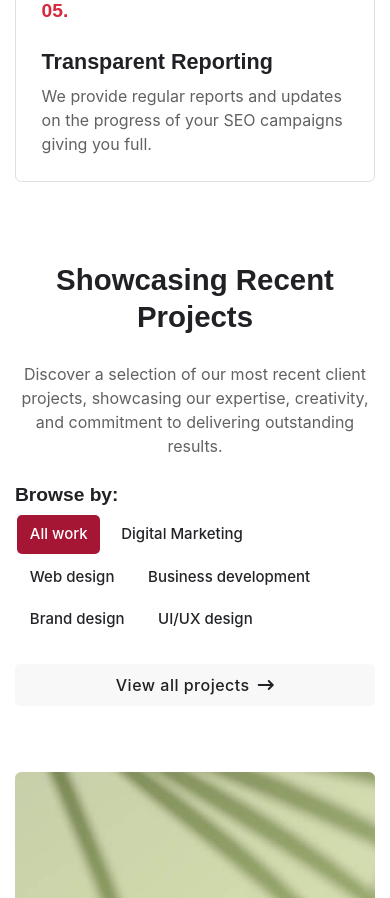
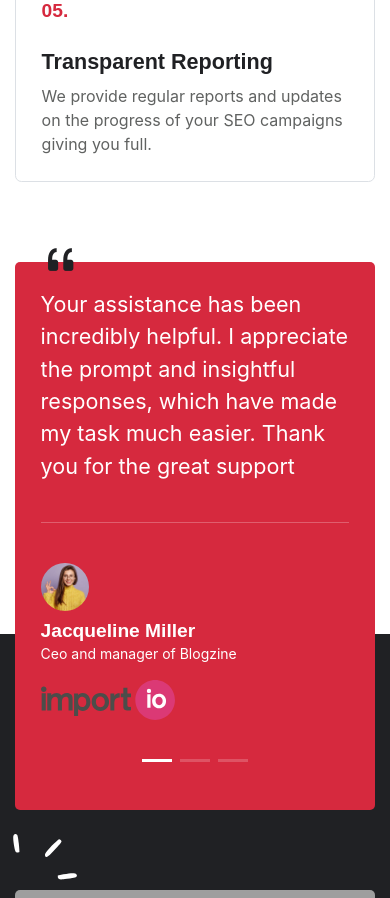
Before and after one commit to srivardhanrr/liw-site-live, a Django app: page / in a window 390 px wide. Shown: the part 4661-5559 px from the top of the page. Run offline with Django 5.2, Linux system fonts and the light colour scheme; some libraries are stand-ins or nearby versions; grey boxes are pictures that could not be loaded.

Commit message:
first commit

```diff
--- a/templates/home/index.html
+++ b/templates/home/index.html
@@ -1111,174 +1111,174 @@
 
     <!-- =======================
     Work START -->
-    <section>
-        <div class="container">
-            <!-- Title -->
-            <div class="inner-container text-center mb-4 mb-sm-6">
-                <h2 class="mb-4">Showcasing Recent Projects</h2>
-                <p class="mb-0">Discover a selection of our most recent client projects, showcasing our expertise,
-                    creativity, and commitment to delivering outstanding results.</p>
-            </div>
-
-            <div class="row g-4">
-                <!-- Tabs -->
-                <div class="col-md-4 col-lg-3">
-                    <div class="d-flex flex-column h-100">
-                        <h6 class="mb-sm-3">Browse by:</h6>
-                        <!-- Tab item START -->
-                        <div class="grid-menu mb-4" data-target=".filter-container">
-                            <ul class="nav flex-md-column gap-1 nav-pills nav-pills-primary">
-                                <li class="nav-item">
-                                    <a class="nav-link active" data-filter="*">All work</a>
-                                </li>
-                                <li class="nav-item">
-                                    <a class="nav-link" data-filter=".marketing">Digital Marketing</a>
-                                </li>
-                                <li class="nav-item">
-                                    <a class="nav-link" data-filter=".design">Web design</a>
-                                </li>
-                                <li class="nav-item">
-                                    <a class="nav-link" data-filter=".business">Business development</a>
-                                </li>
-                                <li class="nav-item">
-                                    <a class="nav-link" data-filter=".brand">Brand design</a>
-                                </li>
-                                <li class="nav-item">
-                                    <a class="nav-link" data-filter=".ui">UI/UX design</a>
-                                </li>
-                            </ul>
-
-                            <!--Tab item END  -->
-                        </div>
-
-                        <!-- Button -->
-                        <a href="portfolio-showcase.html" class="btn btn-light mt-auto mb-5">View all projects<i
-                                class="fa-solid fa-arrow-right-long ms-2"></i></a>
-                    </div>
-                </div>
-
-                <!-- Tab content START -->
-                <div class="col-md-8 col-lg-9">
-                    <div class="row g-4 filter-container" data-isotope='{"layoutMode": "masonry"}'>
-                        <!-- Work item -->
-                        <div class="col-sm-6 col-lg-4 grid-item marketing business brand">
-                            <div class="card card-element-hover card-metro-hover">
-                                <!-- Card Image -->
-                                <img src="{% static 'assets/images/portfolio/masonry/01.jpg' %}" alt="portfolio-image">
-
-                                <!-- Card elements -->
-                                <div class="card-img-overlay hover-element d-flex">
-                                    <!-- Info -->
-                                    <div class="card-text mt-auto">
-                                        <h6 class="mb-0"><a href="portfolio-case-studies-v1.html"
-                                                            class="text-white stretched-link">Dynamic Workflows
-                                            Website</a></h6>
-                                        <small class="text-white">UI/UX design</small>
-                                    </div>
-                                </div>
-                            </div>
-                        </div>
-
-                        <!-- Work item -->
-                        <div class="col-sm-6 col-lg-4 grid-item brand ui">
-                            <div class="card card-element-hover card-metro-hover">
-                                <!-- Card Image -->
-                                <img src="{% static 'assets/images/portfolio/masonry/04.jpg' %}" alt="portfolio-image">
-
-                                <!-- Card elements -->
-                                <div class="card-img-overlay hover-element d-flex">
-                                    <!-- Info -->
-                                    <div class="card-text mt-auto">
-                                        <h6 class="mb-0"><a href="portfolio-case-studies-v1.html"
-                                                            class="text-white stretched-link">ElevateTech Redesign</a>
-                                        </h6>
-                                        <small class="text-white">Brand design</small>
-                                    </div>
-                                </div>
-                            </div>
-                        </div>
-
-                        <!-- Work item -->
-                        <div class="col-sm-6 col-lg-4 grid-item business design brand">
-                            <div class="card card-element-hover card-metro-hover">
-                                <!-- Card Image -->
-                                <img src="{% static 'assets/images/portfolio/masonry/02.jpg' %}" alt="portfolio-image">
-
-                                <!-- Card elements -->
-                                <div class="card-img-overlay hover-element d-flex">
-                                    <!-- Info -->
-                                    <div class="card-text mt-auto">
-                                        <h6 class="mb-0"><a href="portfolio-case-studies-v1.html"
-                                                            class="text-white stretched-link">User-Centric Redesign</a>
-                                        </h6>
-                                        <small class="text-white">Web design</small>
-                                    </div>
-                                </div>
-                            </div>
-                        </div>
-
-                        <!-- Work item -->
-                        <div class="col-sm-6 col-lg-4 grid-item design marketing">
-                            <div class="card card-element-hover card-metro-hover">
-                                <!-- Card Image -->
-                                <img src="{% static 'assets/images/portfolio/masonry/05.jpg' %}" alt="portfolio-image">
-
-                                <!-- Card elements -->
-                                <div class="card-img-overlay hover-element d-flex">
-                                    <!-- Info -->
-                                    <div class="card-text mt-auto">
-                                        <h6 class="mb-0"><a href="portfolio-case-studies-v1.html"
-                                                            class="text-white stretched-link">Sustainability
-                                            Initiative</a></h6>
-                                        <small class="text-white">Business dev</small>
-                                    </div>
-                                </div>
-                            </div>
-                        </div>
-
-                        <!-- Work item -->
-                        <div class="col-sm-6 col-lg-4 grid-item business design">
-                            <div class="card card-element-hover card-metro-hover">
-                                <!-- Card Image -->
-                                <img src="{% static 'assets/images/portfolio/masonry/06.jpg' %}" alt="portfolio-image">
-
-                                <!-- Card elements -->
-                                <div class="card-img-overlay hover-element d-flex">
-                                    <!-- Info -->
-                                    <div class="card-text mt-auto">
-                                        <h6 class="mb-0"><a href="portfolio-case-studies-v1.html"
-                                                            class="text-white stretched-link">E-commerce Expansion</a>
-                                        </h6>
-                                        <small class="text-white">Digital Marketing</small>
-                                    </div>
-                                </div>
-                            </div>
-                        </div>
-
-                        <!-- Work item -->
-                        <div class="col-sm-6 col-lg-4 grid-item ui">
-                            <div class="card card-element-hover card-metro-hover">
-                                <!-- Card Image -->
-                                <img src="{% static 'assets/images/portfolio/masonry/03.jpg' %}" alt="portfolio-image">
-
-                                <!-- Card elements -->
-                                <div class="card-img-overlay hover-element d-flex">
-                                    <!-- Info -->
-                                    <div class="card-text mt-auto">
-                                        <h6 class="mb-0"><a href="portfolio-case-studies-v1.html"
-                                                            class="text-white stretched-link">Social Media
-                                            Engagement</a></h6>
-                                        <small class="text-white">UI/UX design</small>
-                                    </div>
-                                </div>
-                            </div>
-                        </div>
-                    </div>
-                </div>
-                <!-- Tab content END -->
-            </div> <!-- Row END -->
-        </div>
-    </section>
+{#    <section>#}
+{#        <div class="container">#}
+{#            <!-- Title -->#}
+{#            <div class="inner-container text-center mb-4 mb-sm-6">#}
+{#                <h2 class="mb-4">Showcasing Recent Projects</h2>#}
+{#                <p class="mb-0">Discover a selection of our most recent client projects, showcasing our expertise,#}
+{#                    creativity, and commitment to delivering outstanding results.</p>#}
+{#            </div>#}
+{##}
+{#            <div class="row g-4">#}
+{#                <!-- Tabs -->#}
+{#                <div class="col-md-4 col-lg-3">#}
+{#                    <div class="d-flex flex-column h-100">#}
+{#                        <h6 class="mb-sm-3">Browse by:</h6>#}
+{#                        <!-- Tab item START -->#}
+{#                        <div class="grid-menu mb-4" data-target=".filter-container">#}
+{#                            <ul class="nav flex-md-column gap-1 nav-pills nav-pills-primary">#}
+{#                                <li class="nav-item">#}
+{#                                    <a class="nav-link active" data-filter="*">All work</a>#}
+{#                                </li>#}
+{#                                <li class="nav-item">#}
+{#                                    <a class="nav-link" data-filter=".marketing">Digital Marketing</a>#}
+{#                                </li>#}
+{#                                <li class="nav-item">#}
+{#                                    <a class="nav-link" data-filter=".design">Web design</a>#}
+{#                                </li>#}
+{#                                <li class="nav-item">#}
+{#                                    <a class="nav-link" data-filter=".business">Business development</a>#}
+{#                                </li>#}
+{#                                <li class="nav-item">#}
+{#                                    <a class="nav-link" data-filter=".brand">Brand design</a>#}
+{#                                </li>#}
+{#                                <li class="nav-item">#}
+{#                                    <a class="nav-link" data-filter=".ui">UI/UX design</a>#}
+{#                                </li>#}
+{#                            </ul>#}
+{##}
+{#                            <!--Tab item END  -->#}
+{#                        </div>#}
+{##}
+{#                        <!-- Button -->#}
+{#                        <a href="portfolio-showcase.html" class="btn btn-light mt-auto mb-5">View all projects<i#}
+{#                                class="fa-solid fa-arrow-right-long ms-2"></i></a>#}
+{#                    </div>#}
+{#                </div>#}
+{##}
+{#                <!-- Tab content START -->#}
+{#                <div class="col-md-8 col-lg-9">#}
+{#                    <div class="row g-4 filter-container" data-isotope='{"layoutMode": "masonry"}'>#}
+{#                        <!-- Work item -->#}
+{#                        <div class="col-sm-6 col-lg-4 grid-item marketing business brand">#}
+{#                            <div class="card card-element-hover card-metro-hover">#}
+{#                                <!-- Card Image -->#}
+{#                                <img src="{% static 'assets/images/portfolio/masonry/01.jpg' %}" alt="portfolio-image">#}
+{##}
+{#                                <!-- Card elements -->#}
+{#                                <div class="card-img-overlay hover-element d-flex">#}
+{#                                    <!-- Info -->#}
+{#                                    <div class="card-text mt-auto">#}
+{#                                        <h6 class="mb-0"><a href="portfolio-case-studies-v1.html"#}
+{#                                                            class="text-white stretched-link">Dynamic Workflows#}
+{#                                            Website</a></h6>#}
+{#                                        <small class="text-white">UI/UX design</small>#}
+{#                                    </div>#}
+{#                                </div>#}
+{#                            </div>#}
+{#                        </div>#}
+{##}
+{#                        <!-- Work item -->#}
+{#                        <div class="col-sm-6 col-lg-4 grid-item brand ui">#}
+{#                            <div class="card card-element-hover card-metro-hover">#}
+{#                                <!-- Card Image -->#}
+{#                                <img src="{% static 'assets/images/portfolio/masonry/04.jpg' %}" alt="portfolio-image">#}
+{##}
+{#                                <!-- Card elements -->#}
+{#                                <div class="card-img-overlay hover-element d-flex">#}
+{#                                    <!-- Info -->#}
+{#                                    <div class="card-text mt-auto">#}
+{#                                        <h6 class="mb-0"><a href="portfolio-case-studies-v1.html"#}
+{#                                                            class="text-white stretched-link">ElevateTech Redesign</a>#}
+{#                                        </h6>#}
+{#                                        <small class="text-white">Brand design</small>#}
+{#                                    </div>#}
+{#                                </div>#}
+{#                            </div>#}
+{#                        </div>#}
+{##}
+{#                        <!-- Work item -->#}
+{#                        <div class="col-sm-6 col-lg-4 grid-item business design brand">#}
+{#                            <div class="card card-element-hover card-metro-hover">#}
+{#                                <!-- Card Image -->#}
+{#                                <img src="{% static 'assets/images/portfolio/masonry/02.jpg' %}" alt="portfolio-image">#}
+{##}
+{#                                <!-- Card elements -->#}
+{#                                <div class="card-img-overlay hover-element d-flex">#}
+{#                                    <!-- Info -->#}
+{#                                    <div class="card-text mt-auto">#}
+{#                                        <h6 class="mb-0"><a href="portfolio-case-studies-v1.html"#}
+{#                                                            class="text-white stretched-link">User-Centric Redesign</a>#}
+{#                                        </h6>#}
+{#                                        <small class="text-white">Web design</small>#}
+{#                                    </div>#}
+{#                                </div>#}
+{#                            </div>#}
+{#                        </div>#}
+{##}
+{#                        <!-- Work item -->#}
+{#                        <div class="col-sm-6 col-lg-4 grid-item design marketing">#}
+{#                            <div class="card card-element-hover card-metro-hover">#}
+{#                                <!-- Card Image -->#}
+{#                                <img src="{% static 'assets/images/portfolio/masonry/05.jpg' %}" alt="portfolio-image">#}
+{##}
+{#                                <!-- Card elements -->#}
+{#                                <div class="card-img-overlay hover-element d-flex">#}
+{#                                    <!-- Info -->#}
+{#                                    <div class="card-text mt-auto">#}
+{#                                        <h6 class="mb-0"><a href="portfolio-case-studies-v1.html"#}
+{#                                                            class="text-white stretched-link">Sustainability#}
+{#                                            Initiative</a></h6>#}
+{#                                        <small class="text-white">Business dev</small>#}
+{#                                    </div>#}
+{#                                </div>#}
+{#                            </div>#}
+{#                        </div>#}
+{##}
+{#                        <!-- Work item -->#}
+{#                        <div class="col-sm-6 col-lg-4 grid-item business design">#}
+{#                            <div class="card card-element-hover card-metro-hover">#}
+{#                                <!-- Card Image -->#}
+{#                                <img src="{% static 'assets/images/portfolio/masonry/06.jpg' %}" alt="portfolio-image">#}
+{##}
+{#                                <!-- Card elements -->#}
+{#                                <div class="card-img-overlay hover-element d-flex">#}
+{#                                    <!-- Info -->#}
+{#                                    <div class="card-text mt-auto">#}
+{#                                        <h6 class="mb-0"><a href="portfolio-case-studies-v1.html"#}
+{#                                                            class="text-white stretched-link">E-commerce Expansion</a>#}
+{#                                        </h6>#}
+{#                                        <small class="text-white">Digital Marketing</small>#}
+{#                                    </div>#}
+{#                                </div>#}
+{#                            </div>#}
+{#                        </div>#}
+{##}
+{#                        <!-- Work item -->#}
+{#                        <div class="col-sm-6 col-lg-4 grid-item ui">#}
+{#                            <div class="card card-element-hover card-metro-hover">#}
+{#                                <!-- Card Image -->#}
+{#                                <img src="{% static 'assets/images/portfolio/masonry/03.jpg' %}" alt="portfolio-image">#}
+{##}
+{#                                <!-- Card elements -->#}
+{#                                <div class="card-img-overlay hover-element d-flex">#}
+{#                                    <!-- Info -->#}
+{#                                    <div class="card-text mt-auto">#}
+{#                                        <h6 class="mb-0"><a href="portfolio-case-studies-v1.html"#}
+{#                                                            class="text-white stretched-link">Social Media#}
+{#                                            Engagement</a></h6>#}
+{#                                        <small class="text-white">UI/UX design</small>#}
+{#                                    </div>#}
+{#                                </div>#}
+{#                            </div>#}
+{#                        </div>#}
+{#                    </div>#}
+{#                </div>#}
+{#                <!-- Tab content END -->#}
+{#            </div> <!-- Row END -->#}
+{#        </div>#}
+{#    </section>#}
     <!-- =======================
     Work END -->
 
```
